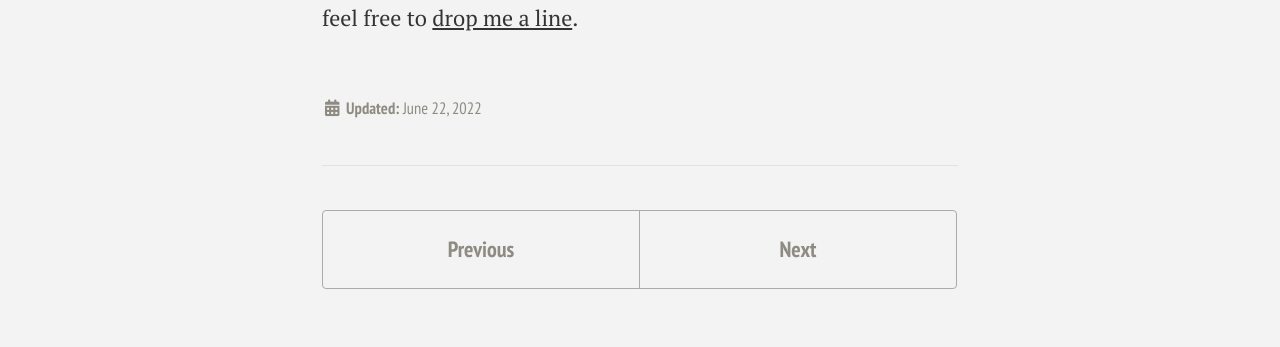
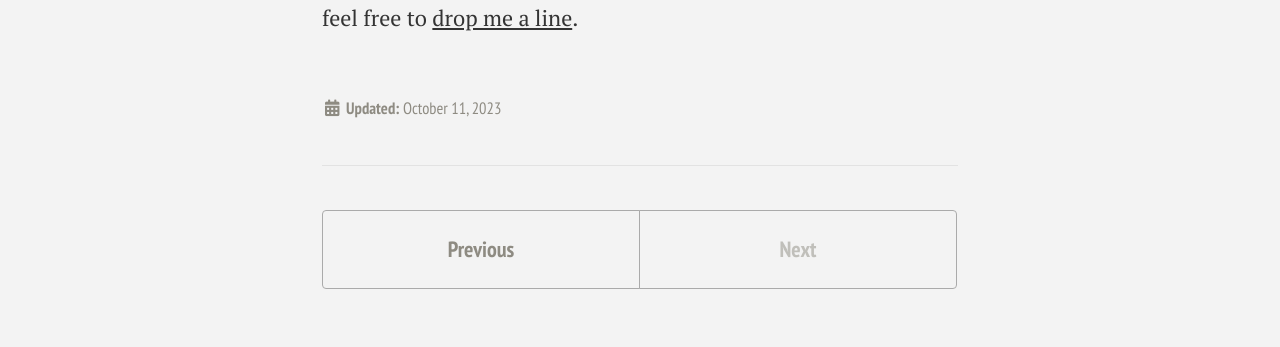
Before and after one commit to duncancarroll/duncancarroll.github.io, a Jekyll site: the page built from _work/ubik.md, in a window 1280 px wide and 900 px high, scrolled down 6940 px. Shown: the part 437-784 px from the top of the window. Built offline with Jekyll 4.4.1, drawn with Linux system fonts in a browser that asks for light colours; cached includes are drawn as plain includes; a script that is not in the unit is left out.

Commit message:
Update ubik.md

```diff
--- a/_work/ubik.md
+++ b/_work/ubik.md
@@ -1,7 +1,7 @@
 ---
 title: "Ubik"
 excerpt: "An ongoing study to determine if consciousness can exert a weak electrical influence in the OBE state"
-date: 2022-06-22
+date: 2023-10-11
 hidden: false
 header:
   teaser: /assets/images/ubik-teaser.jpg
```
